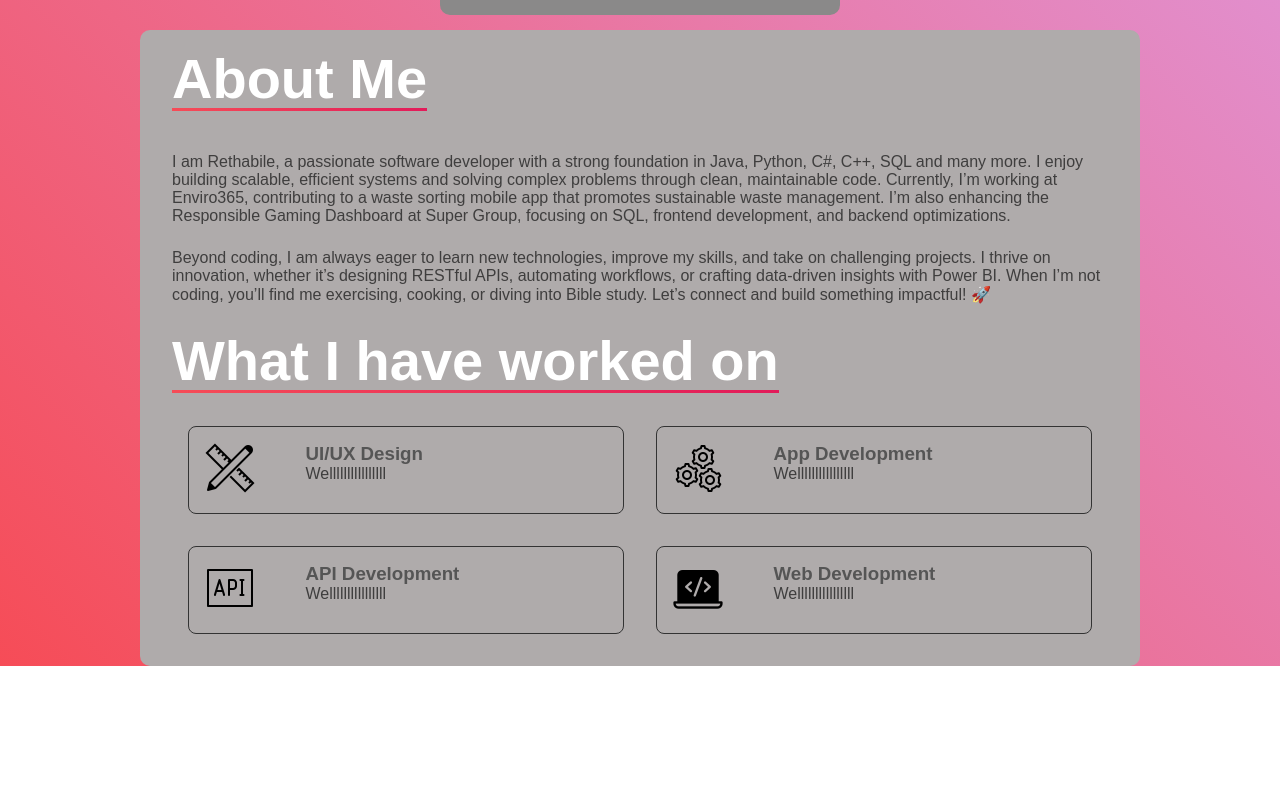
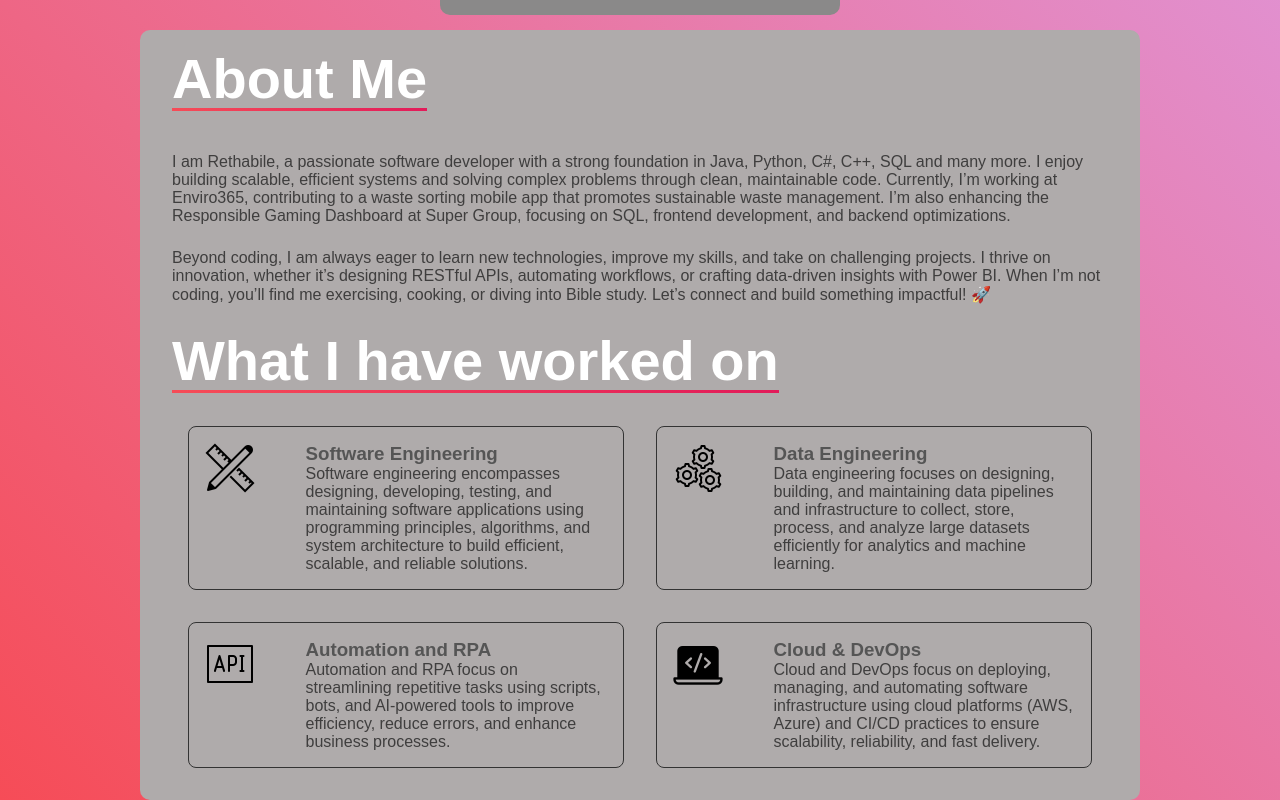
Before and after one commit to Rethabile296/Rethabile296.github.io, a plain HTML site: page index.html in a window 1280 px wide. Shown: the part 838-1638 px from the top of the page. Before the commit the page ends 1504 px from the top, so only its background shows below. Drawn offline with Linux system fonts and the light colour scheme.

Commit message:
experience

```diff
--- a/index.html
+++ b/index.html
@@ -107,8 +107,8 @@
               <img src="images/ui-ux.png">
             </div>
             <div class="desc">
-              <h3>UI/UX Design</h3>
-              <p>Wellllllllllllllll</p>
+              <h3>Software Engineering</h3>
+              <p>Software engineering encompasses designing, developing, testing, and maintaining software applications using programming principles, algorithms, and system architecture to build efficient, scalable, and reliable solutions.</p>
             </div>
           </div>
 
@@ -117,8 +117,8 @@
               <img src="images/app-dev.png">
             </div>
             <div class="desc">
-              <h3>App Development</h3>
-              <p>Wellllllllllllllll</p>
+              <h3>Data Engineering</h3>
+              <p>Data engineering focuses on designing, building, and maintaining data pipelines and infrastructure to collect, store, process, and analyze large datasets efficiently for analytics and machine learning.</p>
             </div>
           </div>
 
@@ -127,8 +127,8 @@
               <img src="images/api.png">
             </div>
             <div class="desc">
-              <h3>API Development</h3>
-              <p>Wellllllllllllllll</p>
+              <h3>Automation and RPA</h3>
+              <p>Automation and RPA focus on streamlining repetitive tasks using scripts, bots, and AI-powered tools to improve efficiency, reduce errors, and enhance business processes.</p>
             </div>
           </div>
 
@@ -137,12 +137,15 @@
             <img src="images/web-dev.png">
             </div>
             <div class="desc">
-              <h3>Web Development</h3>
-              <p>Wellllllllllllllll</p>
+              <h3>Cloud & DevOps</h3>
+              <p>Cloud and DevOps focus on deploying, managing, and automating software infrastructure using cloud platforms (AWS, Azure) and CI/CD practices to ensure scalability, reliability, and fast delivery.</p>
             </div>
           </div>
+
         </div>
+
       </div>
+
     </div>
   </body>
 </html>
--- a/style.css
+++ b/style.css
@@ -306,7 +306,7 @@ body {
   margin: 0;
 }
 
-@media screen and (max-width:750px) {
+@media screen and (max-width:768px) {
   .about {
     width: 100%;
     max-width: 400px;
```
